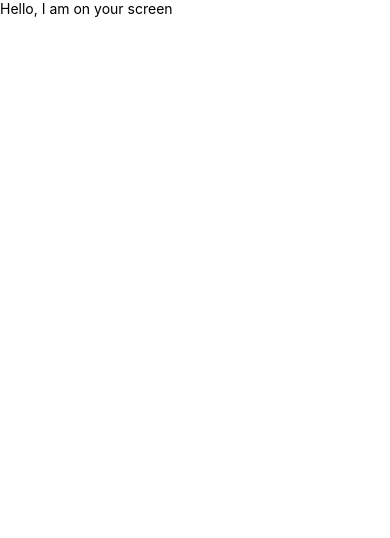
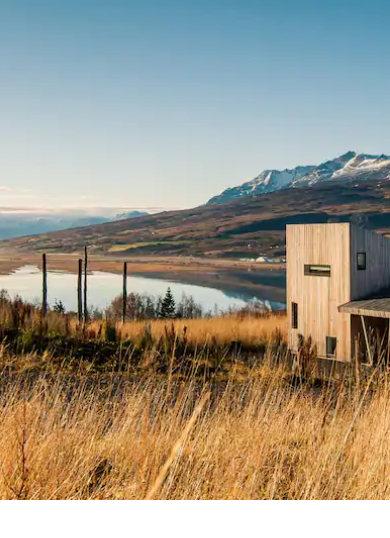
Before and after one commit to gabrielacarr/Airbnb, a React Native app: screen / in a window 390 px wide. Shown: the top 538 px of the page. Built offline with nearby package versions, Linux system fonts and the light colour scheme.

Commit message:
Styles for image displays on simulators correctly

```diff
--- a/src/screens/Home/index.js
+++ b/src/screens/Home/index.js
@@ -1,10 +1,19 @@
 import React from 'react';
-import {View, Text} from 'react-native';
+import {View, ImageBackground} from 'react-native';
+import styles from './styles';
 
 const HomeScreen = props => {
   return (
     <View>
-      <Text>Hello, I am on your screen</Text>
+      {/* Search Bar Component */}
+
+      <ImageBackground
+        source={require('../../../assets/images/airbnb.jpg')}
+        style={styles.image}>
+        {/* Title */}
+
+        {/* Button */}
+      </ImageBackground>
     </View>
   );
 };
--- /dev/null
+++ b/src/screens/Home/styles.js
@@ -0,0 +1,12 @@
+import {StyleSheet} from 'react-native';
+
+const styles = StyleSheet.create({
+  image: {
+    width: '100%',
+    height: 500,
+    resizeMode: 'cover',
+    justifyContent: 'center',
+  },
+});
+
+export default styles;
```
